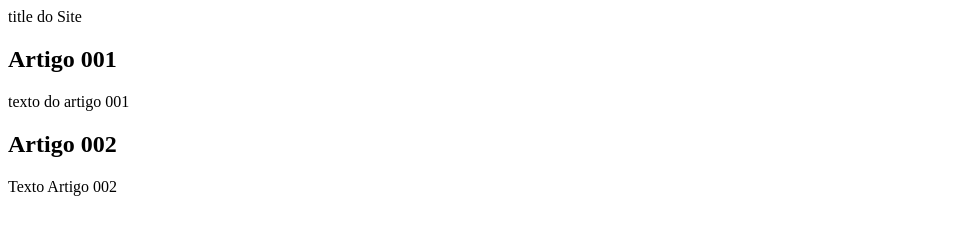
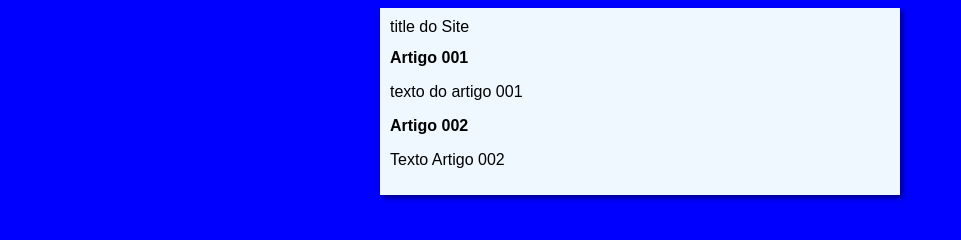
Before and after one commit to rogersmacedopy/projeto-site, a plain HTML site: page index.html in a window 1280 px wide. Shown: the whole page, without its empty margins (0-961 px from the left). Drawn offline with Linux system fonts and the light colour scheme.

Commit message:
iniciei o design

```diff
--- /dev/null
+++ b/estilo/style.css
@@ -0,0 +1,17 @@
+    *{
+        font-family: Arial, Helvetica, sans-serif;
+        font-size: 16px;
+    }
+
+    body {
+        background-color: rgb(0, 0, 255);
+
+    }
+
+    main {
+        background-color: aliceblue;
+        width: 500px;
+        margin: auto;
+        padding: 10px;
+        box-shadow: 3px 3px 5px rgba(0, 0, 0, 0.479);
+    }
--- a/index.html
+++ b/index.html
@@ -4,6 +4,7 @@
     <meta charset="UTF-8" />
     <meta name="viewport" content="width=device-width, initial-scale=1.0">
     <title>títolo do Site</title>
+    <link rel= "stylesheet" href="estilo/style.css">
 </head>
 <body>
     <main>
```
